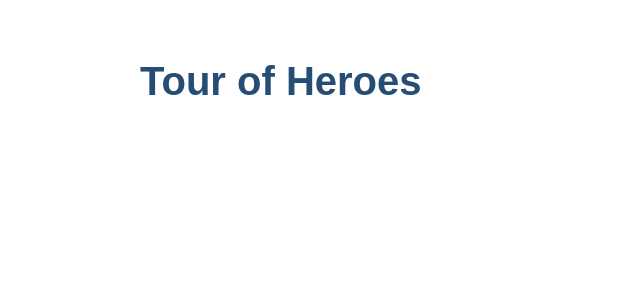
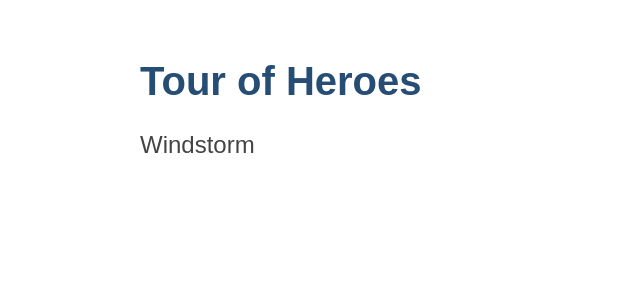
Before and after one commit to C00P3R14/ng-standalone-ToH, an Angular app: page / in a window 1280 px wide. Shown: the top 300 px of the page, without its empty margins (0-640 px from the left). Built offline with nearby package versions, Linux system fonts and the light colour scheme.

Commit message:
Heroes on view

```diff
--- a/src/app/app.component.html
+++ b/src/app/app.component.html
@@ -1,4 +1,5 @@
 <h1>{{title}}</h1>
+<app-heroes></app-heroes>
 
 
 <!--
--- a/src/app/app.component.ts
+++ b/src/app/app.component.ts
@@ -1,10 +1,12 @@
 import {Component} from '@angular/core';
+import { HeroesComponent } from './heroes/heroes.component';
 
 @Component({
   standalone: true,
   selector: 'app-root',
   templateUrl: './app.component.html',
   styleUrls: ['./app.component.css'],
+  imports: [HeroesComponent]
 })
 export class AppComponent {
   title = 'Tour of Heroes';
--- a/src/app/heroes/heroes.component.html
+++ b/src/app/heroes/heroes.component.html
@@ -1 +1 @@
-<p>heroes works!</p>
+<h2>{{hero}}</h2>
--- a/src/app/heroes/heroes.component.ts
+++ b/src/app/heroes/heroes.component.ts
@@ -8,5 +8,5 @@ import { Component } from '@angular/core';
   styleUrl: './heroes.component.css'
 })
 export class HeroesComponent {
-
+  hero = 'Windstorm'
 }
```
